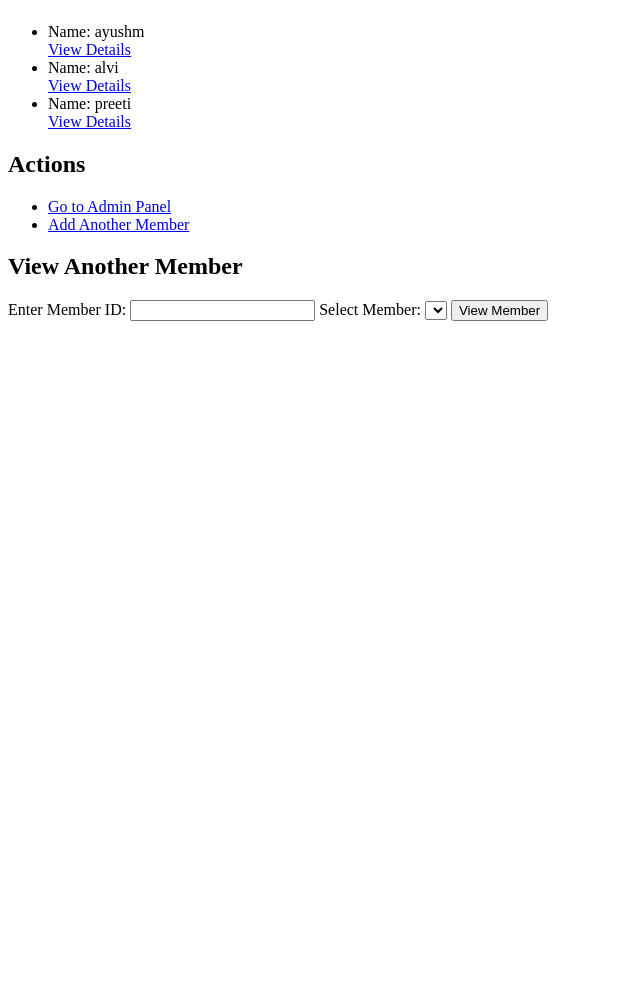
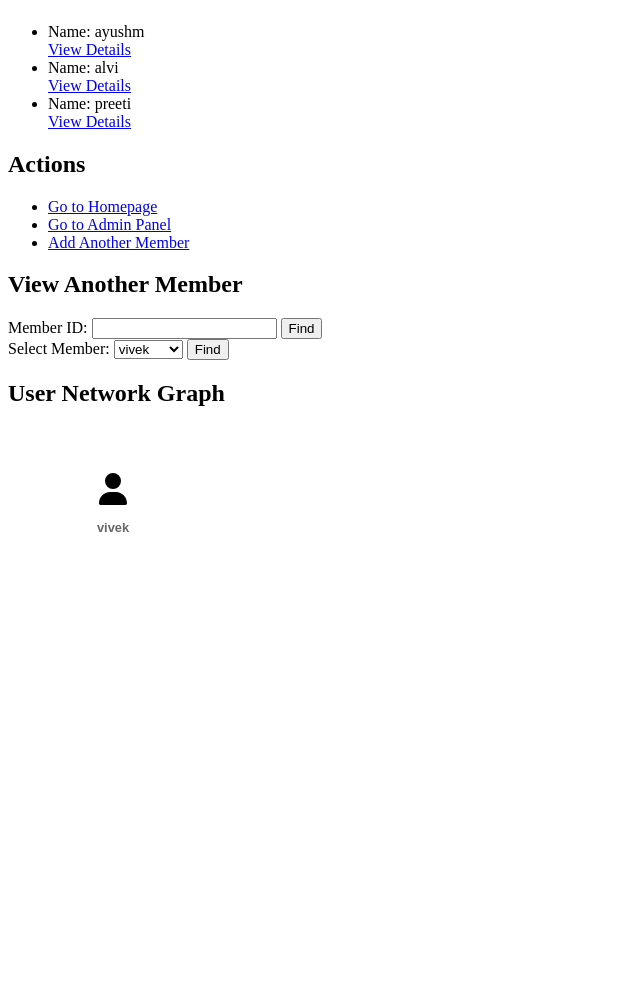
Before and after one commit to aayushmohan2099/pyranet-ams, a Django app: page /member/1/ in a window 1280 px wide. Shown: the part 155-1150 px from the top of the page, without its empty margins (0-640 px from the left). Before the commit the page ends 476 px from the top, so only its background shows below. Run offline with Django 3.2, Linux system fonts and the light colour scheme; data comes from the database, SQL or seed files in the repository; both versions use the stored data as it was after the commit; lists and menus that the app fills with data are empty.

Commit message:
Modified Member Detail Views | Added HomeScreen | Added User Network Graphs

```diff
--- a/pyranet/mlm/templates/member_detail.html
+++ b/pyranet/mlm/templates/member_detail.html
@@ -2,6 +2,128 @@
 <html>
 <head>
     <title>Member Detail</title>
+    <meta charset="UTF-8">
+      <meta name="viewport" content="width=device-width, user-scalable=no, initial-scale=1.0, maximum-scale=1.0, minimum-scale=1.0"><style>/*----------------genealogy-scroll----------*/
+
+          .genealogy-scroll::-webkit-scrollbar {
+              width: 5px;
+              height: 8px;
+          }
+          .genealogy-scroll::-webkit-scrollbar-track {
+              border-radius: 10px;
+              background-color: #e4e4e4;
+          }
+          .genealogy-scroll::-webkit-scrollbar-thumb {
+              background: #212121;
+              border-radius: 10px;
+              transition: 0.5s;
+          }
+          .genealogy-scroll::-webkit-scrollbar-thumb:hover {
+              background: #d5b14c;
+              transition: 0.5s;
+          }
+
+
+          /*----------------genealogy-tree----------*/
+          .genealogy-body{
+              white-space: nowrap;
+              overflow-y: hidden;
+              padding: 50px;
+              min-height: 500px;
+              padding-top: 10px;
+          }
+          .genealogy-tree ul {
+              padding-top: 20px;
+              position: relative;
+              padding-left: 0px;
+              display: flex;
+          }
+          .genealogy-tree li {
+              float: left; text-align: center;
+              list-style-type: none;
+              position: relative;
+              padding: 20px 5px 0 5px;
+          }
+          .genealogy-tree li::before, .genealogy-tree li::after{
+              content: '';
+              position: absolute;
+            top: 0;
+            right: 50%;
+              border-top: 2px solid #ccc;
+              width: 50%;
+            height: 18px;
+          }
+          .genealogy-tree li::after{
+              right: auto; left: 50%;
+              border-left: 2px solid #ccc;
+          }
+          .genealogy-tree li:only-child::after, .genealogy-tree li:only-child::before {
+              display: none;
+          }
+          .genealogy-tree li:only-child{
+              padding-top: 0;
+          }
+          .genealogy-tree li:first-child::before, .genealogy-tree li:last-child::after{
+              border: 0 none;
+          }
+          .genealogy-tree li:last-child::before{
+              border-right: 2px solid #ccc;
+              border-radius: 0 5px 0 0;
+              -webkit-border-radius: 0 5px 0 0;
+              -moz-border-radius: 0 5px 0 0;
+          }
+          .genealogy-tree li:first-child::after{
+              border-radius: 5px 0 0 0;
+              -webkit-border-radius: 5px 0 0 0;
+              -moz-border-radius: 5px 0 0 0;
+          }
+          .genealogy-tree ul ul::before{
+              content: '';
+              position: absolute; top: 0; left: 50%;
+              border-left: 2px solid #ccc;
+              width: 0; height: 20px;
+          }
+          .icon {
+              color: #007bff; /* Example color */
+              width: 32px; /* Adjusted width */
+              height: 32px; /* Adjusted height */
+          }
+          .genealogy-tree li a{
+              text-decoration: none;
+              color: #666;
+              font-family: arial, verdana, tahoma;
+              font-size: 11px;
+              display: inline-block;
+              border-radius: 5px;
+              -webkit-border-radius: 5px;
+              -moz-border-radius: 5px;
+          }
+
+          .genealogy-tree li a:hover+ul li::after,
+          .genealogy-tree li a:hover+ul li::before,
+          .genealogy-tree li a:hover+ul::before,
+          .genealogy-tree li a:hover+ul ul::before{
+              border-color:  #fbba00;
+          }
+
+          /*--------------memeber-card-design----------*/
+          .member-view-box{
+              padding:0px 20px;
+              text-align: center;
+              border-radius: 4px;
+              position: relative;
+          }
+          .member-image{
+              width: 60px;
+              position: relative;
+          }
+          .member-image img{
+              width: 60px;
+              height: 60px;
+              border-radius: 6px;
+            background-color :#000;
+            z-index: 1;
+          }</style>
 </head>
 <body>
     <h1>Head Member</h1>
@@ -23,37 +145,28 @@
 
     <h2>Actions</h2>
     <ul>
+        <li><a href="{% url 'homepage' %}">Go to Homepage</a></li>
         <li><a href="/admin/">Go to Admin Panel</a></li>
         <li><a href="{% url 'create_user' %}">Add Another Member</a></li>
     </ul>
 
     <h2>View Another Member</h2>
-    <form method="get" action="{% url 'member_detail' 0 %}">
-        <label for="member_id">Enter Member ID:</label>
-        <input type="text" id="member_id" name="member_id" required>
-
+    <form action="{% url 'find_member' %}" method="get">
+        <label for="member_id">Member ID:</label>
+        <input type="text" id="member_id" name="member_id">
+        <input type="submit" value="Find">
+    </form>
+    <form action="{% url 'find_member' %}" method="get">
         <label for="member_select">Select Member:</label>
-        <select id="member_select" name="member_select">
-            {% for member_option in members %}
-                <option value="{{ member_option.id }}">{{ member_option.user.username }}</option>
+        <select id="member_select" name="member_id">
+            {% for member in members %}
+                <option value="{{ member.id }}">{{ member.user.username }}</option>
             {% endfor %}
         </select>
-
-        <button type="submit">View Member</button>
+        <input type="submit" value="Find">
     </form>
 
-    <script>
-        document.querySelector('form').addEventListener('submit', function(event) {
-            event.preventDefault();
-            var memberId = document.getElementById('member_id').value;
-            var selectedMemberId = document.getElementById('member_select').value;
-
-            if (memberId) {
-                window.location.href = "{% url 'member_detail' 0 %}".replace('/0/', '/' + memberId + '/');
-            } else if (selectedMemberId) {
-                window.location.href = "{% url 'member_detail' 0 %}".replace('/0/', '/' + selectedMemberId + '/');
-            }
-        });
-    </script>
+    <h2>User Network Graph</h2>
+    {% include 'member_network.html' %}
 </body>
 </html>
--- /dev/null
+++ b/pyranet/mlm/templates/member_network.html
@@ -0,0 +1,20 @@
+<div class="body genealogy-body genealogy-scroll">
+    <div class="genealogy-tree">
+        {% with network_tree as formatted_tree %}
+        <ul>
+            {{ formatted_tree|safe }}
+        </ul>
+        {% endwith %}
+    </div>
+</div>
+  <script src='https://code.jquery.com/jquery-3.4.1.min.js'></script><script>$(function () {
+    $('.genealogy-tree ul').hide();
+    $('.genealogy-tree>ul').show();
+    $('.genealogy-tree ul.active').show();
+    $('.genealogy-tree li').on('click', function (e) {
+        var children = $(this).find('> ul');
+        if (children.is(":visible")) children.hide('fast').removeClass('active');
+        else children.show('fast').addClass('active');
+        e.stopPropagation();
+    });
+});</script>
--- a/pyranet/mlm/templates/user_created.html
+++ b/pyranet/mlm/templates/user_created.html
@@ -16,5 +16,8 @@
     <div>
         <a href="{% url 'create_user' %}">Add Another</a>
     </div>
+    <div>
+        <a href="{% url 'homepage' %}">Home</a>
+    </div>
 </body>
 </html>
--- a/pyranet/mlm/urls.py
+++ b/pyranet/mlm/urls.py
@@ -5,4 +5,7 @@
     path('member/<int:member_id>/', views.member_detail, name='member_detail'),
     path('create-user/', views.create_user, name='create_user'),
     path('user-created/<str:username>/<int:member_id>/', views.user_created, name='user_created'),
+    path('', views.homepage, name='homepage'),
+    path('find-member/', views.find_member, name='find_member'),
+    # path('member/<int:member_id>/network/', views.member_network, name='member_network'),
 ]
--- a/pyranet/mlm/views.py
+++ b/pyranet/mlm/views.py
@@ -1,10 +1,37 @@
-from django.shortcuts import render, redirect
+from django.shortcuts import render, redirect, get_object_or_404
 from .models import Member
 from .forms import UserCreationForm
+import json
+from django.http import JsonResponse
+
+def homepage(request):
+    members = Member.objects.all()
+    return render(request, 'homepage.html', {'members':members})
+
+def find_member(request):
+    member_id = request.GET.get('member_id')
+    member = get_object_or_404(Member, id=member_id)
+    return redirect('member_detail', member_id=member.id)
 
 def member_detail(request, member_id):
     member = Member.objects.get(id=member_id)
-    return render(request, 'member_detail.html', {'member': member})
+    members = Member.objects.all()
+
+    def get_network_tree(member):
+        # Recursive function to build the tree structure
+        children = []
+        for child_relationship in member.children.all():
+            children.append(get_network_tree(child_relationship.child))
+
+        return {
+            'name': member.user.username,
+            'children': children
+        }
+
+    network_data = get_network_tree(member)
+    network_tree_html = render_network_tree(network_data)
+
+    return render(request, 'member_detail.html', {'member': member, 'members': members, 'network_tree': network_tree_html})
 
 def create_user(request):
     if request.method == 'POST':
@@ -21,3 +48,16 @@
 def user_created(request, username, member_id):
     member = Member.objects.get(id=member_id)
     return render(request, 'user_created.html', {'username': username, 'member': member})
+
+def render_network_tree(node):
+    # Recursive rendering of the tree structure
+    html = f'<li><a href="javascript:void(0);"><div class="member-view-box"><div class="member-image"><svg xmlns="http://www.w3.org/2000/svg" viewBox="0 0 448 512" class="icon"><!--!Font Awesome Free 6.5.2 by @fontawesome - https://fontawesome.com License - https://fontawesome.com/license/free Copyright 2024 Fonticons, Inc.--><path d="M224 256A128 128 0 1 0 224 0a128 128 0 1 0 0 256zm-45.7 48C79.8 304 0 383.8 0 482.3C0 498.7 13.3 512 29.7 512H418.3c16.4 0 29.7-13.3 29.7-29.7C448 383.8 368.2 304 269.7 304H178.3z"/></svg><div class="member-details"><h3>{node["name"]}</h3></div></div></div></a>'
+
+    if node.get('children'):
+        html += '<ul>'
+        for child in node['children']:
+            html += render_network_tree(child)
+        html += '</ul>'
+
+    html += '</li>'
+    return html
```
Also changed, not shown: pyranet/meta.txt (added, +13 -0 lines), pyranet/mlm/templates/homepage.html (added, +37 -0 lines), pyranet/mlm/templates/member_children.html (added, +30 -0 lines), pyranet/db.sqlite3.
